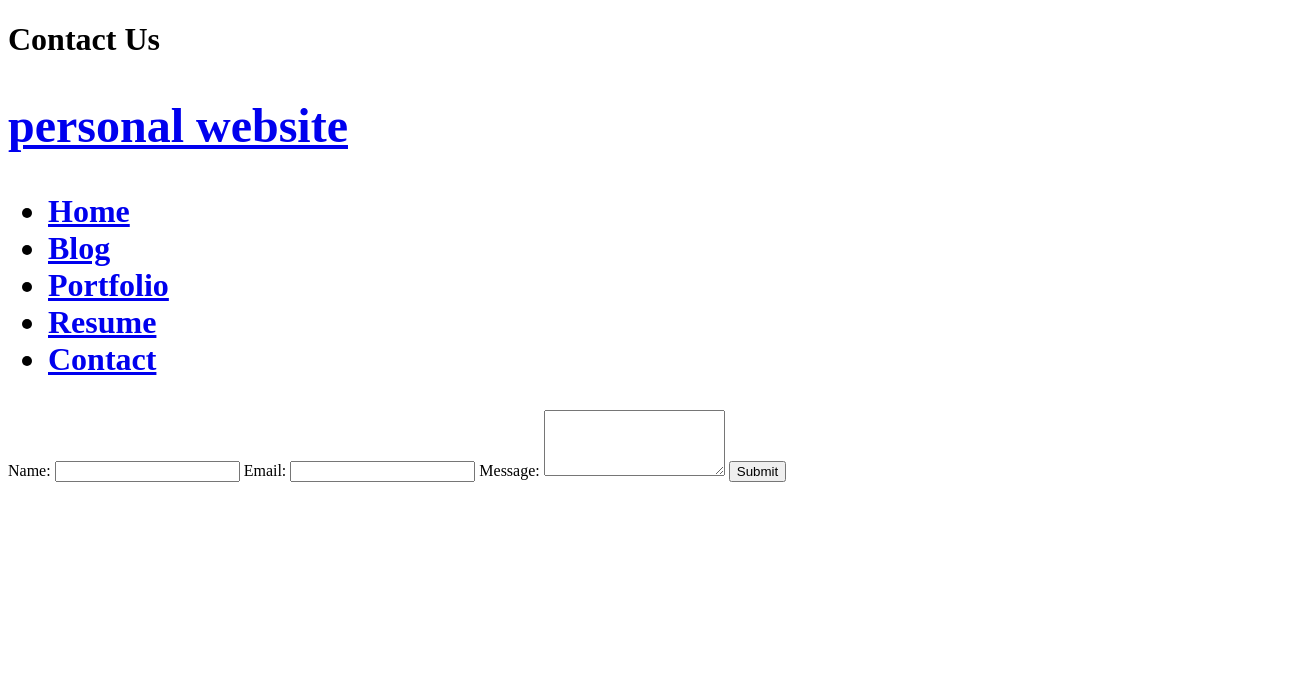
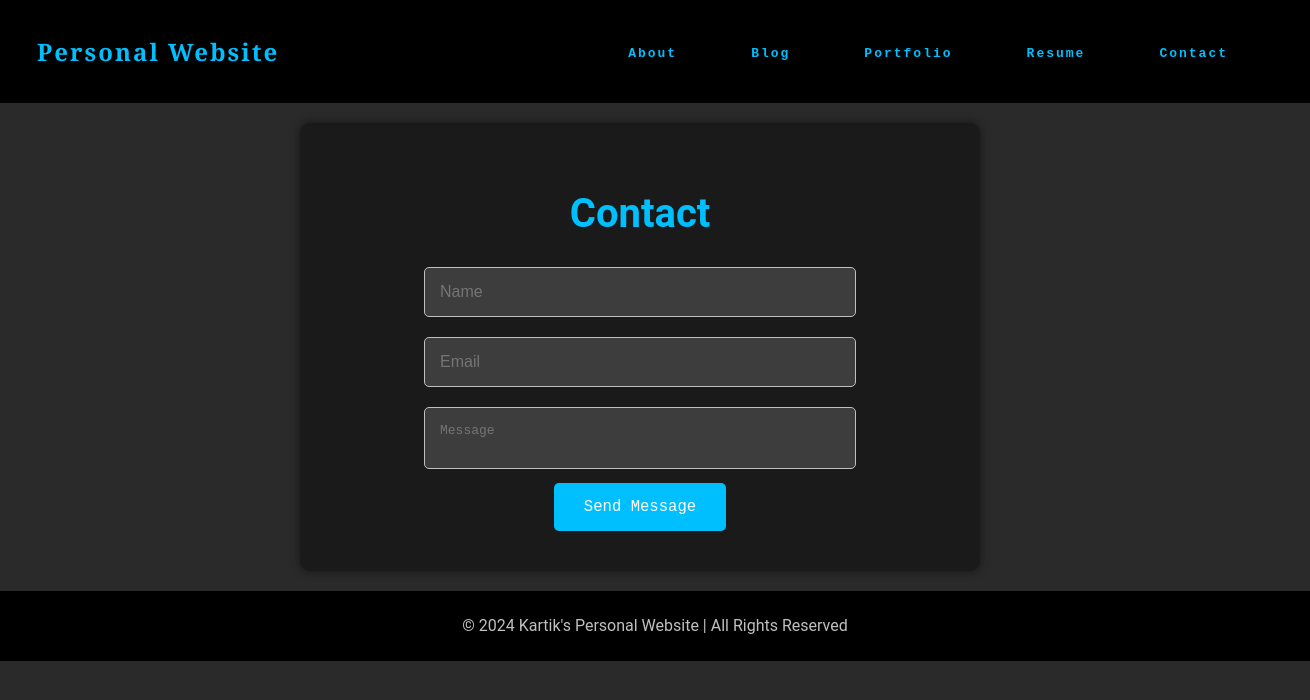
Before and after one commit to qarteu/hack4impact_kartik_website, a plain HTML site: page contact.html in a window 1280 px wide. Shown: the whole page, 1310 px wide, since content can reach past the window. Drawn offline with Linux system fonts and the light colour scheme; a web font is replaced by a local one.

Commit message:
color implementation: content to contact.html

```diff
--- a/contact.html
+++ b/contact.html
@@ -3,40 +3,147 @@
 <head>
     <meta charset="UTF-8">
     <meta name="viewport" content="width=device-width, initial-scale=1.0">
-    <title>Contact Us</title>
+    <title>Contact</title>
+    <link rel="stylesheet" href="styles.css" />
+    <style>
+        @font-face {
+            font-family: 'AfacadFlux';
+            src: url('Afacad_Flux/static/AfacadFlux-Regular.ttf') format('truetype'),
+                 url('Afacad_Flux/static/AfacadFlux-Regular.ttf') format('woff');
+            font-weight: normal;
+            font-style: normal;
+        }
+
+        body {
+            background-color: #2a2a2a; /* Dark gray background */
+            color: #c0c0c0; /* Light gray text */
+            font-family: 'AfacadFlux', 'Roboto', sans-serif; /* Updated font */
+            margin: 0;
+            padding: 0;
+        }
+
+        .navbar {
+            background-color: #000; /* Black for navbar */
+            padding: 15px;
+            display: flex; /* Flexbox for alignment */
+            justify-content: space-between; /* Space between logo and nav links */
+            align-items: center; /* Center vertically */
+            position: sticky; /* Make navbar fixed */
+            top: 0; /* Stick to the top */
+            z-index: 1000; /* Ensure it's on top */
+        }
+
+        .navbar h1.logo a,
+        .navbar ul.nav-list li a {
+            color: #00bfff; /* Bright sky blue for links */
+            text-decoration: none;
+            padding: 10px;
+            transition: color 0.3s;
+        }
+
+        .navbar ul.nav-list {
+            list-style: none; /* No bullets */
+            display: flex; /* Flexbox for horizontal layout */
+            margin: 0; /* Reset margin */
+            padding: 0; /* Reset padding */
+        }
+
+        .navbar ul.nav-list li {
+            margin: 0 15px; /* Space between nav items */
+        }
+
+        main {
+            background-color: #1a1a1a; /* Dark blue background */
+            padding: 40px; /* Padding for content */
+            text-align: center; /* Center text */
+            border-radius: 10px; /* Rounded corners for the main area */
+            box-shadow: 0 0 10px rgba(0, 0, 0, 0.5); /* Subtle shadow */
+            display: flex; /* Flexbox for centering */
+            flex-direction: column; /* Column direction */
+            justify-content: center; /* Center content vertically */
+            align-items: center; /* Center content horizontally */
+            margin: 20px auto; /* Centering with margin */
+            max-width: 600px; /* Max width for the main area */
+        }
+
+        .contact-title {
+            font-size: 2.5em; /* Title size */
+            margin-bottom: 20px; /* Space below title */
+            color: #00bfff; /* Bright sky blue color */
+        }
+
+        input[type="text"],
+        input[type="email"],
+        textarea {
+            width: 80%; /* Width of input fields */
+            padding: 15px; /* Padding inside input fields */
+            margin: 10px 0; /* Margin above and below */
+            border: 1px solid #c0c0c0; /* Light gray border */
+            background-color: #3d3d3d; /* Darker gray for input fields */
+            color: #c0c0c0; /* Light gray text */
+            font-size: 1em; /* Font size */
+            border-radius: 5px; /* Rounded corners */
+            transition: border-color 0.3s; /* Transition for focus */
+        }
+
+        input[type="text"]:focus,
+        input[type="email"]:focus,
+        textarea:focus {
+            border-color: #00bfff; /* Bright blue border on focus */
+            outline: none; /* Remove outline */
+        }
+
+        input[type="submit"] {
+            background-color: #00bfff; /* Bright sky blue button */
+            color: white; /* White text */
+            border: none; /* No border */
+            padding: 15px 30px; /* Padding for button */
+            font-size: 1.2em; /* Font size */
+            cursor: pointer; /* Pointer cursor */
+            border-radius: 5px; /* Rounded corners */
+            transition: background-color 0.3s; /* Transition for hover */
+        }
+
+        input[type="submit"]:hover {
+            background-color: #009acd; /* Darker blue on hover */
+        }
+
+        .footer {
+            background-color: #000; /* Black for footer */
+            color: #c0c0c0; /* Light gray text */
+            text-align: center; /* Center text */
+            padding: 15px; /* Padding for footer */
+            position: relative; /* Position relative for layout */
+            width: 100%; /* Full width */
+            bottom: 0; /* Align at the bottom */
+            margin-top: 20px; /* Space above footer */
+        }
+    </style>
 </head>
 <body>
-    <h1>Contact Us
     <nav class="navbar">
-            <h1 class="logo"><a href="index.html">personal website</a></h1>
+        <h1 class="logo">
+            <a href="index.html">Personal Website</a>
+        </h1>
         <ul class="nav-list">
-              <li><a href="index.html">Home</a></li>
+            <li><a href="index.html">About</a></li>
             <li><a href="blog.html">Blog</a></li>
             <li><a href="portfolio.html">Portfolio</a></li>
             <li><a href="resume.html">Resume</a></li>
             <li><a href="contact.html">Contact</a></li>
         </ul>
     </nav>
-    </h1>
-
     <main>
-        <!-- Contact Form Starts Here -->
+        <h1 class="contact-title">Contact</h1>
         <form id="contact-form">
-            <!-- Name Field -->
-            <label for="name">Name:</label>
-            <input type="text" id="name" name="name" required>
-
-            <!-- Email Field -->
-            <label for="email">Email:</label>
-            <input type="email" id="email" name="email" required>
-
-            <!-- Message Field -->
-            <label for="message">Message:</label>
-            <textarea id="message" name="message" rows="4" required></textarea>
-
-            <!-- Submit Button -->
-            <input type="submit" value="Submit">
+            <input type="text" id="name" placeholder="Name" autocomplete="off"/>
+            <input type="email" id="email" placeholder="Email" autocomplete="off"/>
+            <textarea placeholder="Message" autocomplete="off"></textarea>
+            <input class="button" type="submit" value="Send Message" />
         </form>
     </main>
+    <footer class="footer">
+        © 2024 Kartik's Personal Website | All Rights Reserved
+    </footer>
 </body>
 </html>
```
Lines whose indentation alone changed are shown as unchanged.
